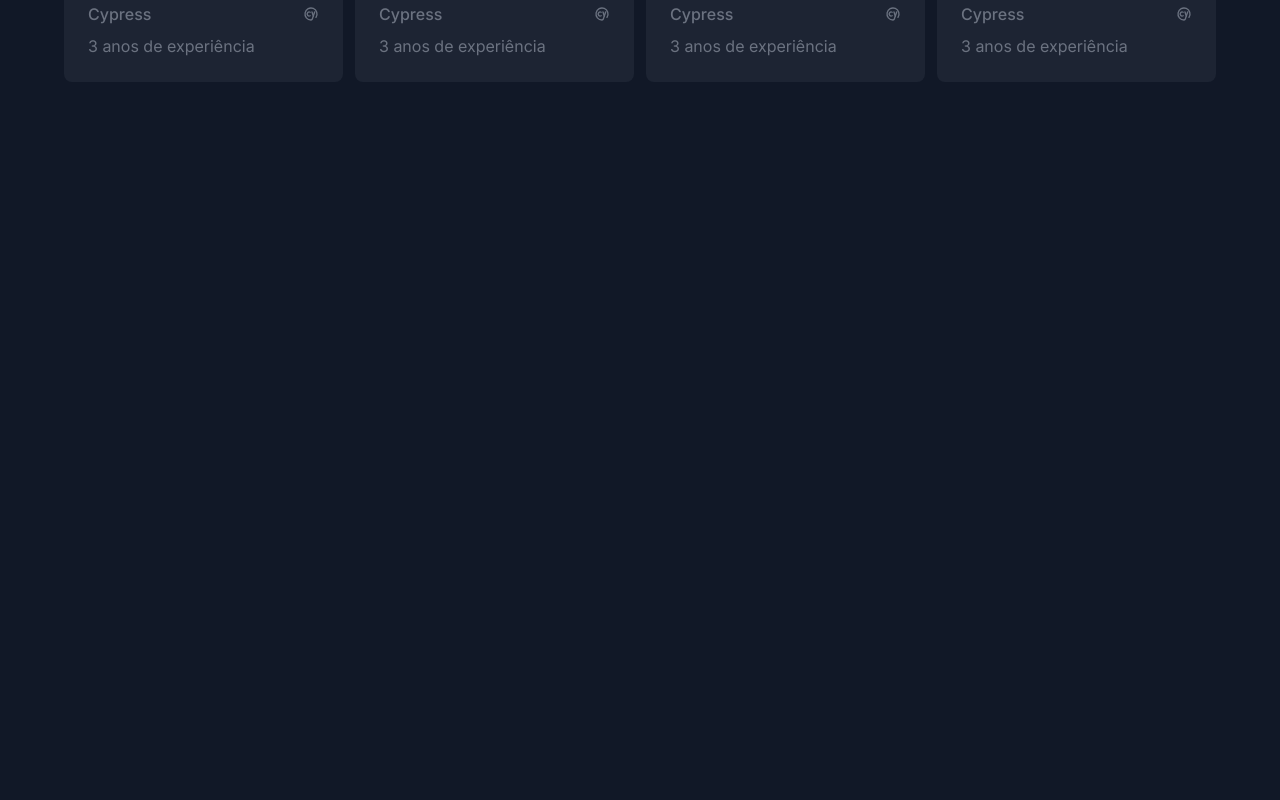
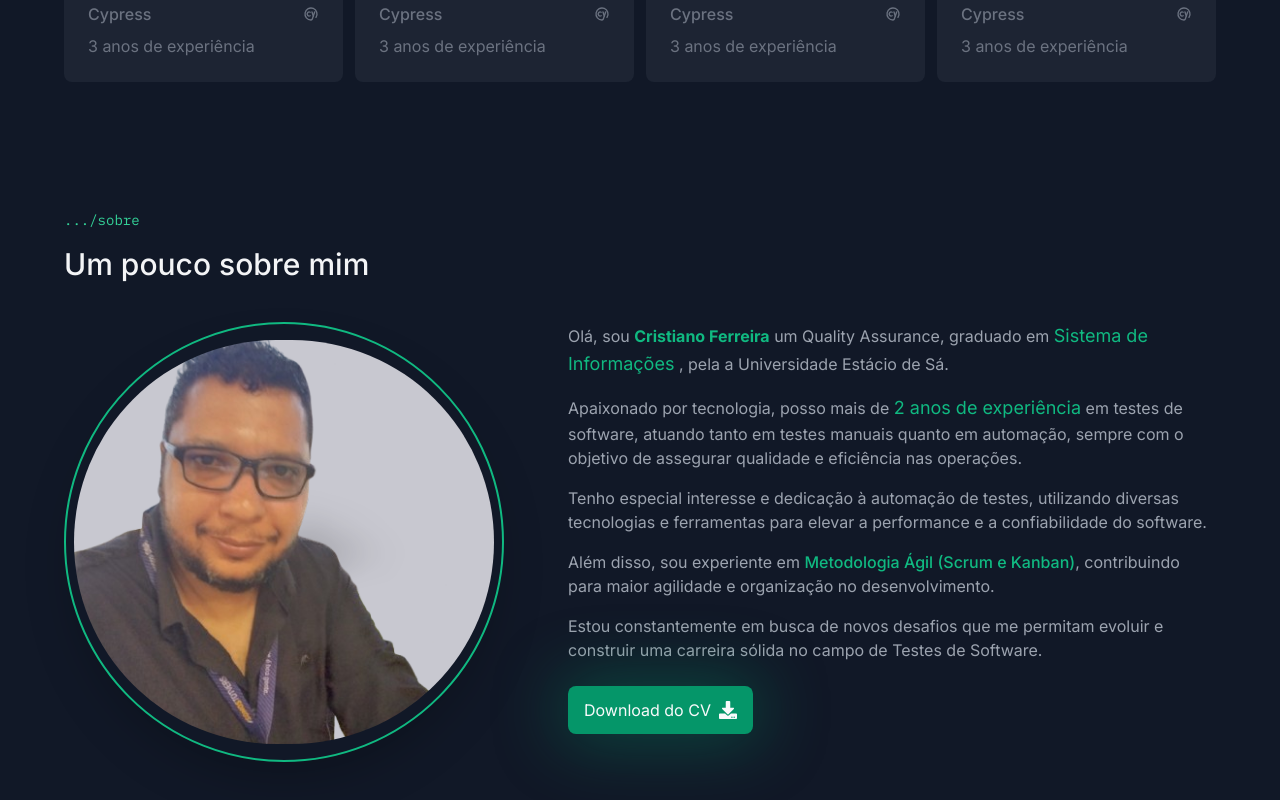
Before and after one commit to CristianoSFMothe/Portfolio, a Next.js app: page / in a window 1280 px wide. Shown: the part 1089-1889 px from the top of the page. Before the commit the page ends 1235 px from the top, so only its background shows below. Built offline with nearby package versions, Linux system fonts and the light colour scheme.

Commit message:
feat: create page about me

```diff
--- /dev/null
+++ b/app/components/pages/about-me.tsx
@@ -0,0 +1,94 @@
+"use client";
+
+import { cn } from "@/app/libs/utils";
+import Image from "next/image";
+import { SectionTitle } from "../section-title";
+import { Button } from "../button";
+import { FaDownload } from "react-icons/fa";
+
+export const AboutMe = () => {
+  const handleDownloadCV = () => {
+    const link = document.createElement("a");
+    link.href = "/cv.pdf";
+    link.download = "curriculo-quality-assurance.pdf";
+    link.click();
+  };
+
+  return (
+    <section className="container py-16">
+      <SectionTitle subtitle="sobre" title="Um pouco sobre mim" />
+
+      <div className="flex flex-col md:flex-row gap-16 mt-10 items-center md:items-start">
+        {/* Imagem com visibilidade condicional */}
+        <div
+          className={cn(
+            "w-[320px] h-[320px] lg:w-[440px] lg:h-[440px]",
+            "flex items-center justify-center",
+            "rounded-full border-2 border-emerald-500 shadow-2xl",
+            "hidden sm:flex" // Oculta em resoluções abaixo de `sm`
+          )}
+        >
+          <Image
+            width={420}
+            height={404}
+            src="/images/profile-pic.png"
+            alt="Foto de Perfil do Cristiano Ferreira"
+            className="w-[300px] h-[300px] lg:w-[420px] lg:h-[404px] rounded-full object-cover"
+          />
+        </div>
+
+        <div className="flex-1 flex flex-col items-center md:items-start">
+          <p className="text-gray-400 text-sm sm:text-base">
+            Olá, sou{" "}
+            <span className="text-emerald-500 text-lg sm:text-base font-normal sm:font-bold">
+              Cristiano Ferreira
+            </span>{" "}
+            um Quality Assurance, graduado em{" "}
+            <span className="text-emerald-500 text-lg">
+              Sistema de Informações
+            </span>{" "}
+            , pela a Universidade Estácio de Sá.
+          </p>
+
+          <p className="text-gray-400 mt-4 text-sm sm:text-base">
+            Apaixonado por tecnologia, posso mais de{" "}
+            <span className="text-emerald-500 text-lg ">
+              2 anos de experiência
+            </span>{" "}
+            em testes de software, atuando tanto em testes manuais quanto em
+            automação, sempre com o objetivo de assegurar qualidade e eficiência
+            nas operações.
+          </p>
+
+          <p className="text-gray-400 mt-4 text-sm sm:text-base">
+            Tenho especial interesse e dedicação à automação de testes,
+            utilizando diversas tecnologias e ferramentas para elevar a
+            performance e a confiabilidade do software.
+          </p>
+
+          <p className="text-gray-400 mt-4 text-sm sm:text-base">
+            Além disso, sou experiente em{" "}
+            <span className="text-emerald-500 font-medium">
+              Metodologia Ágil (Scrum e Kanban)
+            </span>
+            , contribuindo para maior agilidade e organização no
+            desenvolvimento.
+          </p>
+          <p className="text-gray-400 mt-4 text-sm sm:text-base">
+            Estou constantemente em busca de novos desafios que me permitam
+            evoluir e construir uma carreira sólida no campo de Testes de
+            Software.
+          </p>
+
+          <Button
+            className="shadow-button w-max mt-6 md:self-start"
+            onClick={handleDownloadCV}
+          >
+            Download do CV
+            <FaDownload size={18} />
+          </Button>
+        </div>
+      </div>
+    </section>
+  );
+};
--- a/app/page.tsx
+++ b/app/page.tsx
@@ -1,3 +1,4 @@
+import { AboutMe } from "./components/pages/about-me";
 import { HeroSection } from "./components/pages/home/hero-section";
 import { KnownTechs } from "./components/pages/known-techs";
 
@@ -6,6 +7,7 @@
     <>
       <HeroSection />
       <KnownTechs />
+      <AboutMe />
     </>
   )
 }
```
Also changed, not shown: 1 other file (tests, documents, lock files or other folders).
